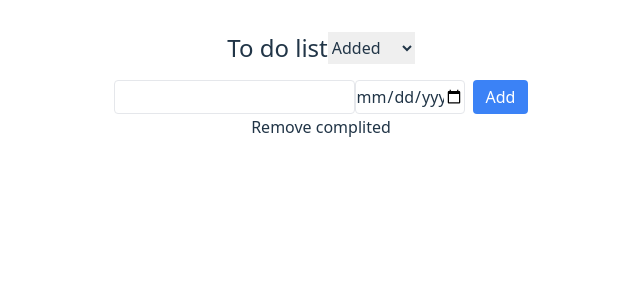
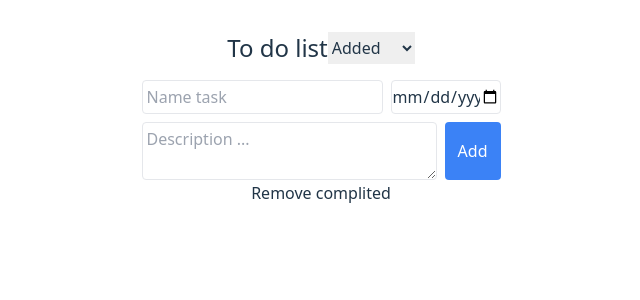
Before and after one commit to Piretr0/ToDo-List, a React (Vite) app in the folder todo-list/: page / in a window 1280 px wide. Shown: the top 300 px of the page, without its empty margins (319-959 px from the left). Built offline with nearby package versions, Linux system fonts and the light colour scheme.

Commit message:
Sorting changes

```diff
--- a/todo-list/src/App.jsx
+++ b/todo-list/src/App.jsx
@@ -9,8 +9,9 @@ function App() {
     return load ? JSON.parse(load) : []
   })
 
-  const [text, setText] = useState("")
+  const [taskName, setTaskName] = useState("")
   const [date, setDate] = useState("")
+  const [description, setDescription] = useState("")
 
   const [editingId, setEditingId] = useState(null)
   const [editingText, setEditingText] = useState("")
@@ -28,17 +29,19 @@ function App() {
 
   const addTask = (e) => {
     e.preventDefault()
-    if (!text.trim()) return
+    if (!taskName.trim()) return
     setTasks([{
       id: Date.now(),
-      text,
+      taskName,
+      description,
       done: false,
       date
     },
     ...tasks
   ])
-  setText("")
+  setTaskName("")
   setDate("")
+  setDescription("")
   }
   const toggleTask = (id) => {
     setTasks(tasks.map(x => x.id === id ? { ...x, done: !x.done } : x))
@@ -48,23 +51,26 @@ function App() {
     setTasks(tasks.filter(x => x.id !== id))
   }
 
+    const removeAllCheckedTask = () => {
+    setTasks(tasks.filter(x => x.done !== true))
+  }
+
   const startEditing = (id, currentText) => {
     setEditingId(id)
     setEditingText(currentText)
   }
 
   const saveEditing = (id, changedText) => {
-    setTasks(tasks.map(x => x.id === id ? { ...x, text: changedText } : x))
+    setTasks(tasks.map(x => x.id === id ? { ...x, taskName: changedText } : x))
     setEditingId(null)
     setEditingText("")
   }
 
-   const removeAllCheckedTask = () => {
-    setTasks(tasks.filter(x => x.done !== true))
-  }
+
 
   const sortTasks = (tasksList, sortBy) => {
-  return [...tasksList].sort((a, b) => {
+  return [...tasksList]
+  .sort((a, b) => {
     if (sortBy === "added") {
       return b.id - a.id;
     } else if (sortBy === "deadline") {
@@ -73,7 +79,8 @@ function App() {
       return new Date(a.date) - new Date(b.date);
     }
     return 0;
-  });
+  })
+  .sort((a, b) => a.done - b.done);
   };
 
   const handleSortChange = (newSort) => {
@@ -94,10 +101,12 @@ function App() {
           <option value="deadline">Deadline</option>
         </select>
       </div>
-        <form onSubmit={addTask} className=' flex '>
+        <form onSubmit={addTask}>
+          <div className='flex mb-2 gap-2'>
             <input
-            value = {text}
-            onChange={(e) => setText(e.target.value)}
+              value = {taskName}
+              placeholder='Name task'
+              onChange={(e) => setTaskName(e.target.value)}
               className='w-full border p-1 rounded'
             />
             <input
@@ -106,7 +115,17 @@ function App() {
               onChange={(e) => setDate(e.target.value)}
               className='border p-0 rounded w-[110px] '
             />
+          </div>
+          <div className='flex full'>
+            <textarea
+              placeholder='Description ...'
+              value={description}
+              onChange={(e) => setDescription(e.target.value)}
+              className='w-full border p-1 rounded'
+              />
             <button className="border px-3 py-1 rounded bg-blue-500 text-white ml-2"> Add </button>
+          </div>
+
         </form>
       </div>
 
@@ -151,9 +170,9 @@ function App() {
                 <div className="flex-1">
                   <span
                   className={x.done ? " w-full line-through text-gray-400 cursor-pointer" : "cursor-pointer"}
-                  onClick={() => startEditing(x.id, x.text)}
+                  onClick={() => startEditing(x.id, x.taskName)}
                 >
-                  {x.text}
+                  {x.taskName}
                 </span>
                 </div>
               )}
```
Lines whose indentation alone changed are shown as unchanged.
